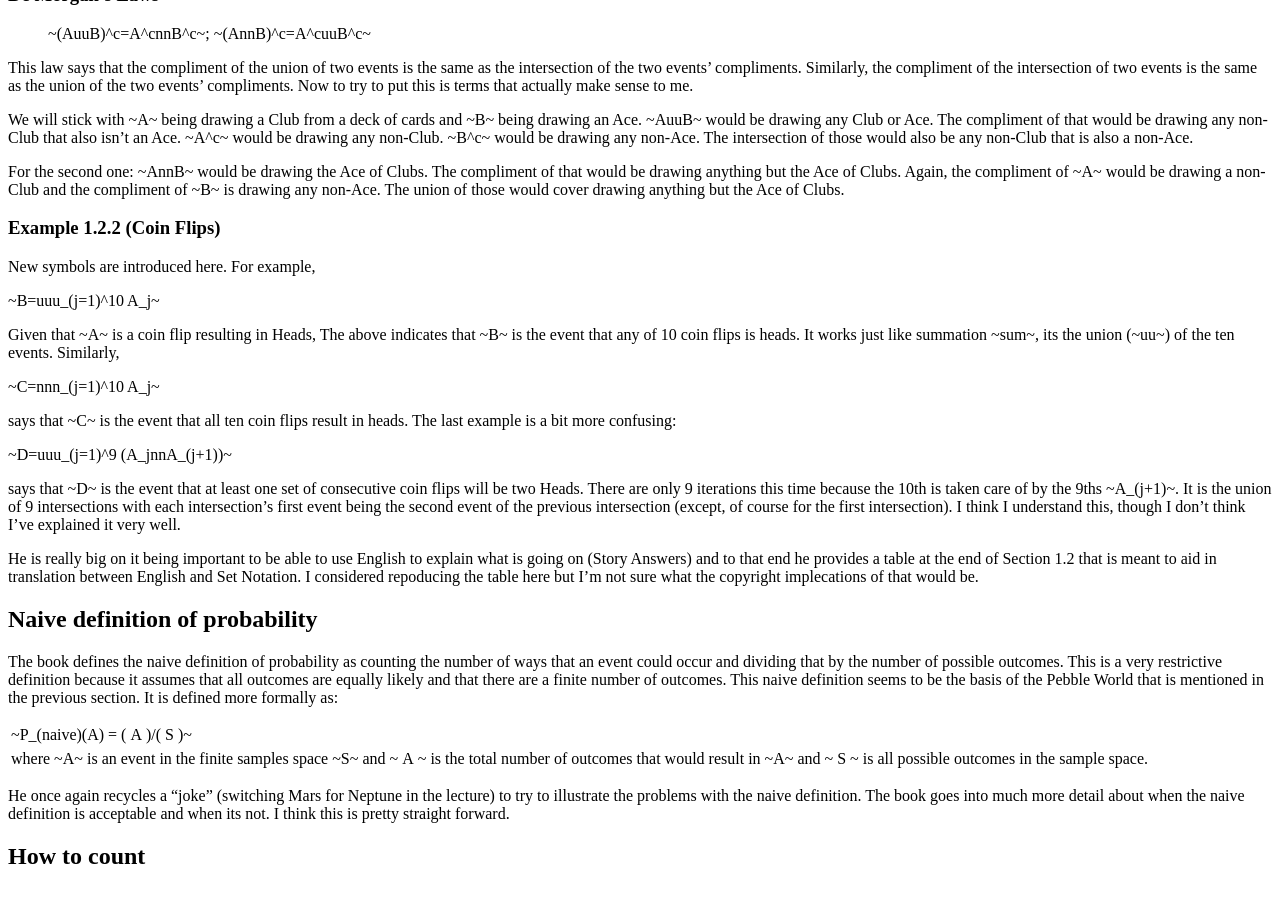
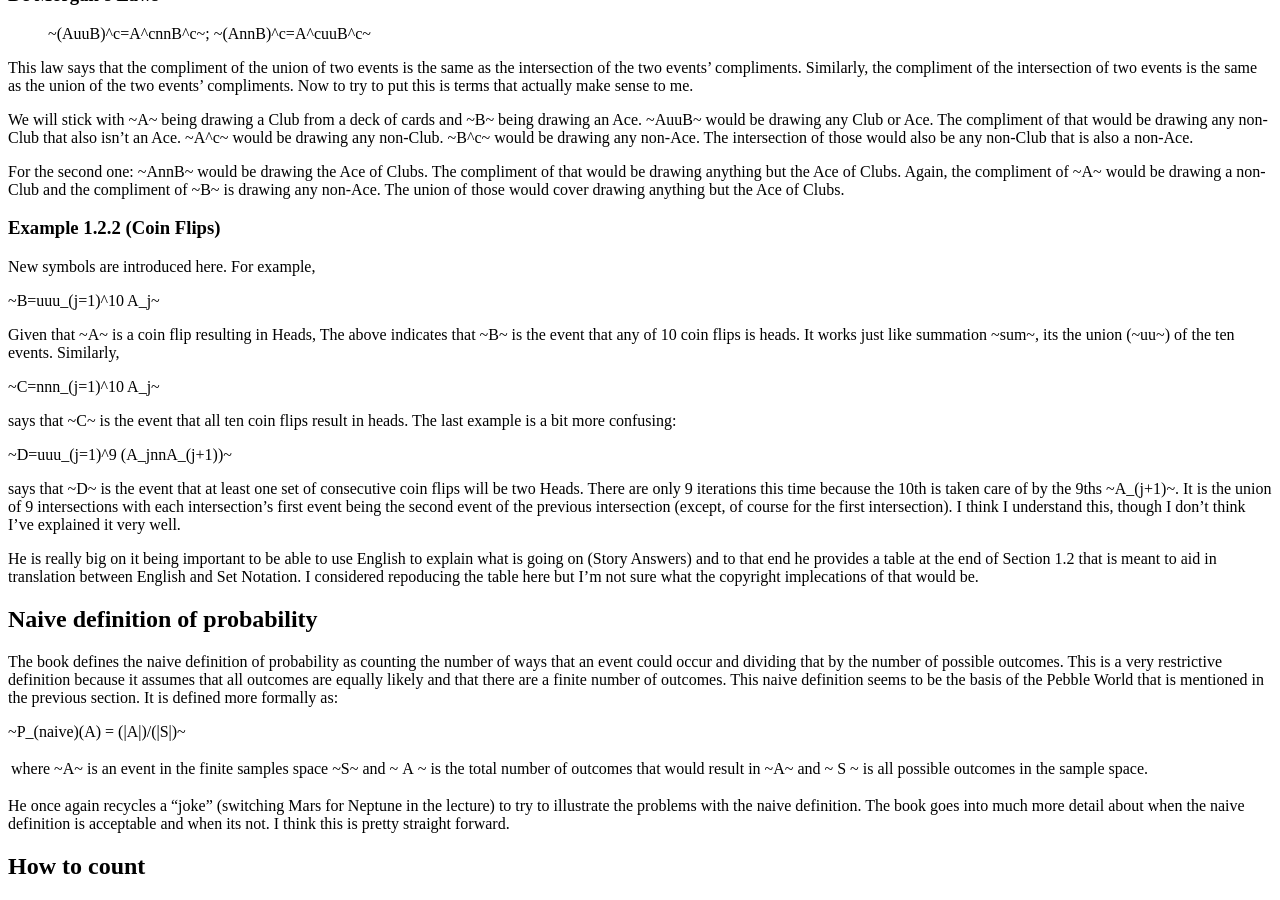
Before and after one commit to ebailey78/STAT101, a Jekyll site: the page built from _posts/2016-04-28-week_1.md, in a window 1280 px wide and 900 px high, scrolled down 1325 px. Built offline with Jekyll 4.4.1, drawn with Linux system fonts in a browser that asks for light colours.

```diff
--- a/_posts/2016-04-28-week_1.md
+++ b/_posts/2016-04-28-week_1.md
@@ -72,7 +72,7 @@ He is really big on it being important to be able to use English to explain what
 
 The book defines the naive definition of probability as counting the number of ways that an event could occur and dividing that by the number of possible outcomes. This is a very restrictive definition because it assumes that all outcomes are equally likely and that there are a finite number of outcomes. This naive definition seems to be the basis of the Pebble World that is mentioned in the previous section. It is defined more formally as:
 
-~P_(naive)(A) = (|A|)/(|S|)~
+~P_(naive)(A) = (\|A\|)/(\|S\|)~
 
 where ~A~ is an event in the finite samples space ~S~ and ~|A|~ is the total number of outcomes that would result in ~A~ and ~|S|~ is all possible outcomes in the sample space.
 
```
